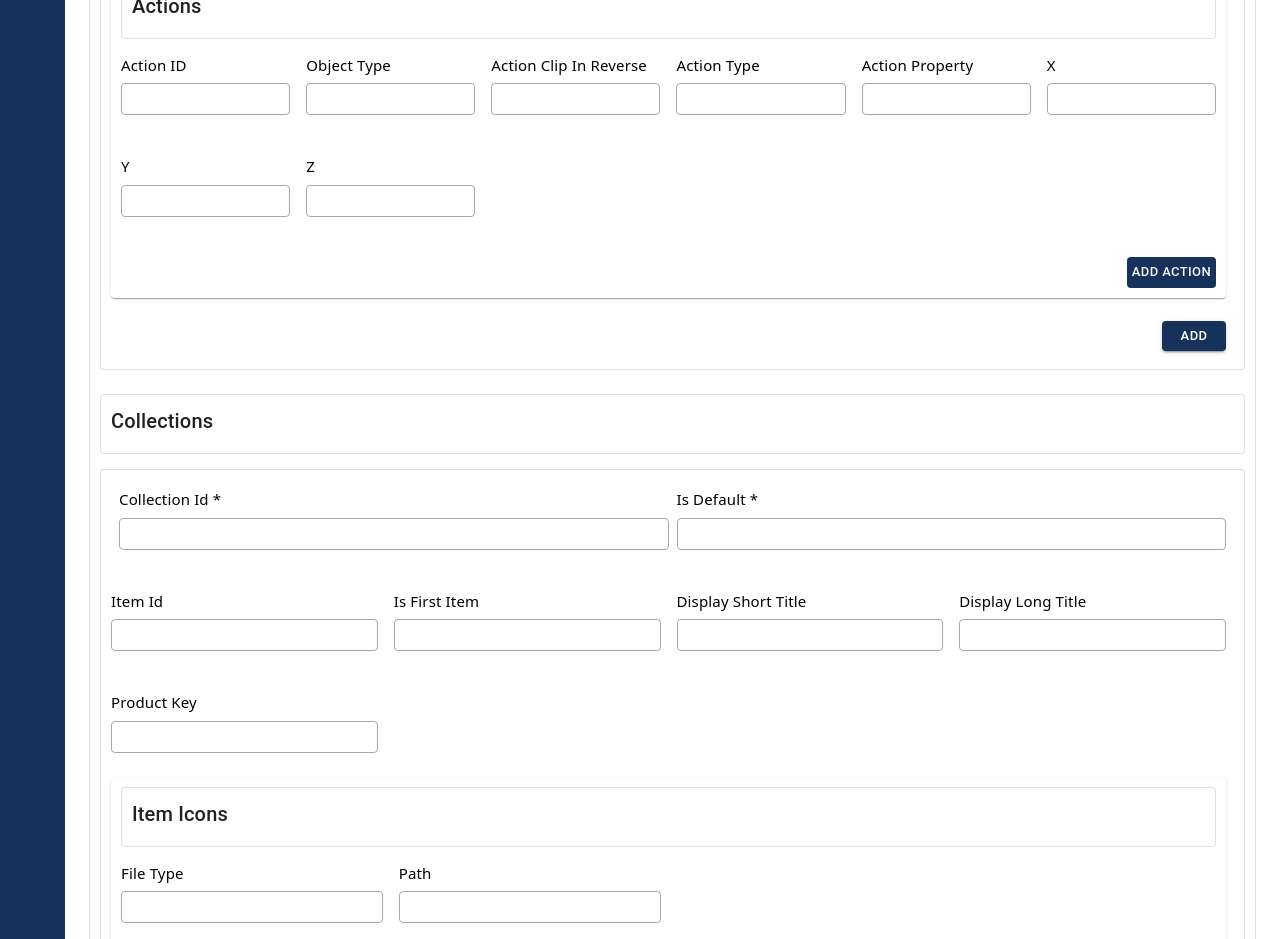
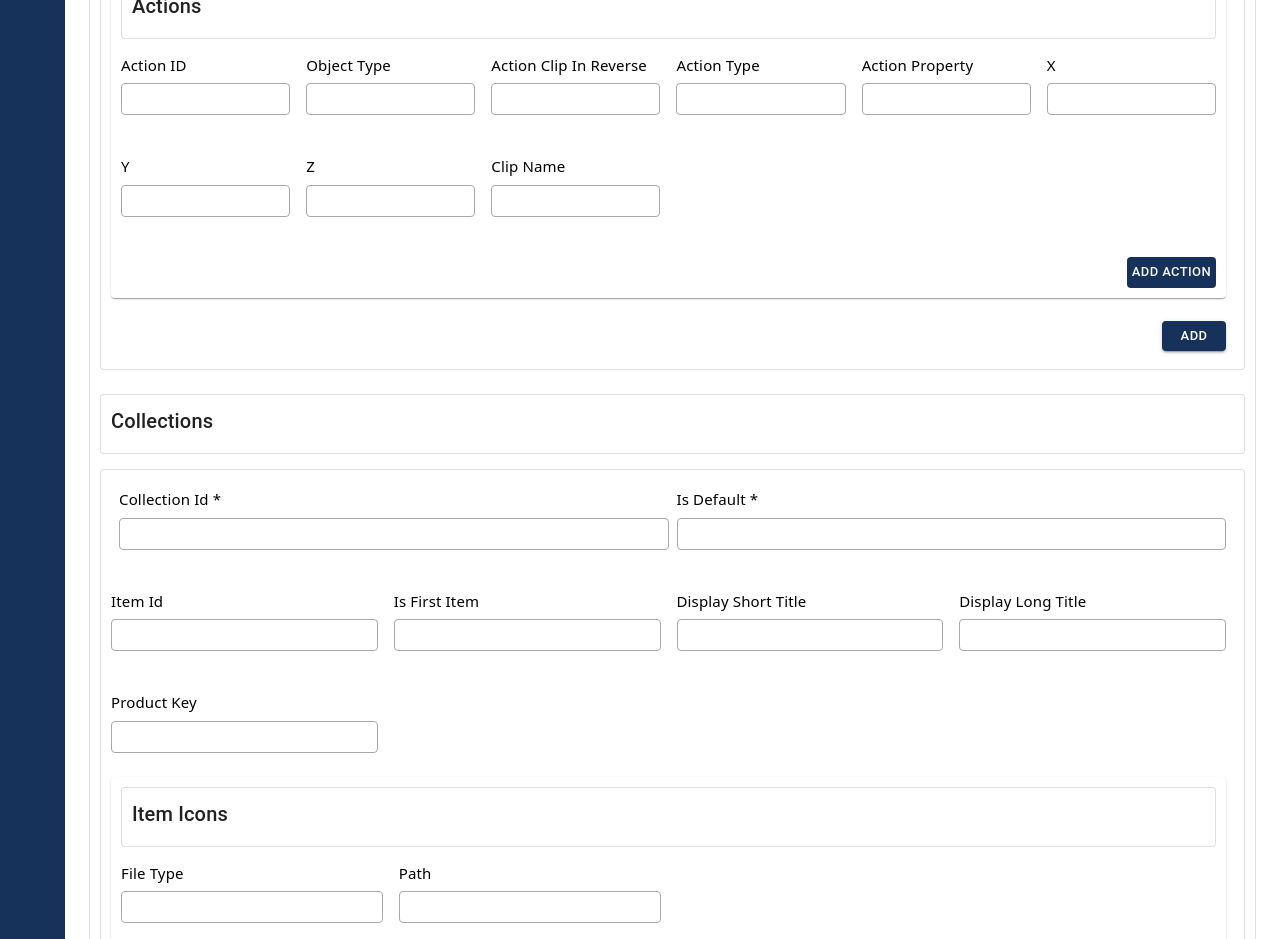
Before and after one commit to PriyanshuKherade8/3Dform, a React (Create React App) app: page /add-experience in a window 1280 px wide. Shown: the part 2680-3619 px from the top of the page. Built offline with nearby package versions, Linux system fonts and the light colour scheme.

Commit message:
feat: clip name

```diff
--- a/src/Pages/Experience/ExperienceForm.js
+++ b/src/Pages/Experience/ExperienceForm.js
@@ -197,6 +197,7 @@ const ExperienceForm = () => {
               action_type: "",
               action_property: "",
               action_values: { x: "", y: "", z: "" },
+              clip_name: "",
             },
           ],
         },
@@ -647,6 +648,7 @@ const ExperienceForm = () => {
                 y: act.action_values?.y || "",
                 z: act.action_values?.z || "",
               },
+              clip_name: act.clip_name || "",
             })),
           })),
         });
@@ -859,6 +861,7 @@ const ExperienceForm = () => {
               action_type: "",
               action_property: "",
               action_values: { x: "", y: "", z: "" },
+              clip_name: "",
             },
           ],
         },
--- a/src/Pages/Experience/SequenceForm.js
+++ b/src/Pages/Experience/SequenceForm.js
@@ -46,6 +46,7 @@ export const SequenceValuesForm = ({
           action_type: "",
           action_property: "",
           action_values: { x: "", y: "", z: "" },
+          clip_name: "",
         },
       ],
     });
@@ -76,6 +77,7 @@ export const SequenceValuesForm = ({
         action_type: "",
         action_property: "",
         action_values: { x: "", y: "", z: "" },
+        clip_name: "",
       });
     };
 
@@ -173,6 +175,19 @@ export const SequenceValuesForm = ({
                 fullWidth
               />
             </Grid>
+
+            <Grid item xs={12} md={2}>
+              <TextField
+                label="Clip Name"
+                defaultValue={actionField.clip_name}
+                {...register(
+                  `sequences.${productIndex}.shots.${shotIndex}.action.${actionIndex}.clip_name`
+                )}
+                errors={errors}
+                fullWidth
+              />
+            </Grid>
+
             <Grid item xs={12} md={12}>
               <Grid
                 container
```
